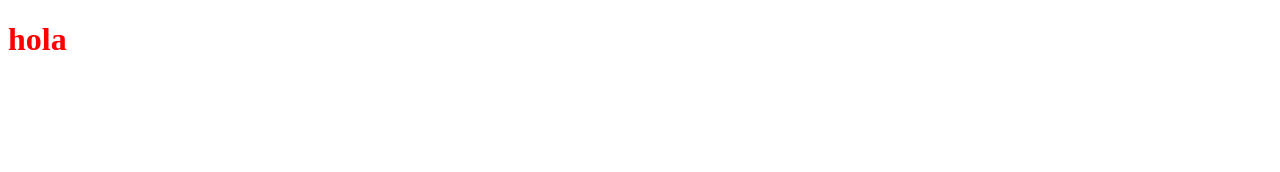
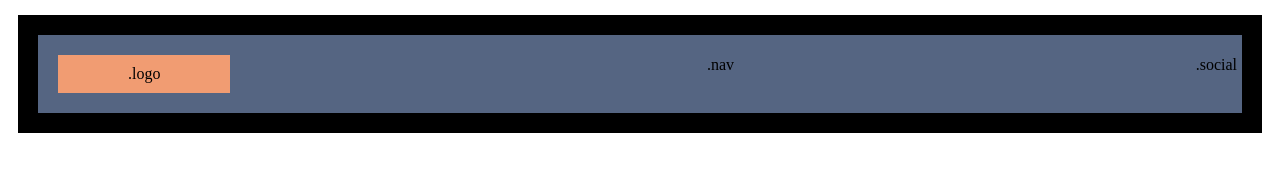
Before and after one commit to danilly7/layout-html-css, a plain HTML site: page index.html in a window 1280 px wide. Drawn offline with Linux system fonts and the light colour scheme.

Commit message:
header creado

```diff
--- a/estilos.css
+++ b/estilos.css
@@ -1,3 +1,23 @@
-body {
-    color: red;
+.box {
+    display: flex;
+    flex-direction: row;
+    justify-content: space-between;
+    align-content: center;
+    border: 20px solid black;
+    background-color: rgb(85, 101, 130);
+    margin: 15px 10px;
+    padding: 5px;
+
 }
+
+.button {
+    background-color: rgb(241, 156, 114);
+    margin: 15px;
+    padding: 10px 70px;
+}
+
+#button-logo {
+    display: flex;
+    flex-direction: row;
+    justify-content: start;
+}
--- a/index.html
+++ b/index.html
@@ -7,7 +7,14 @@
     <link rel="stylesheet" href="estilos.css">
 </head>
 <body>
-    <h1>hola</h1>
+    <div class="box">
+
+        <div class="button" id="button-logo">.logo</div>
+        <p id="button-nav">.nav</p>
+        <p id="button-social">.social</p>
+
+    </div>
+
 
 </body>
 </html>
```
